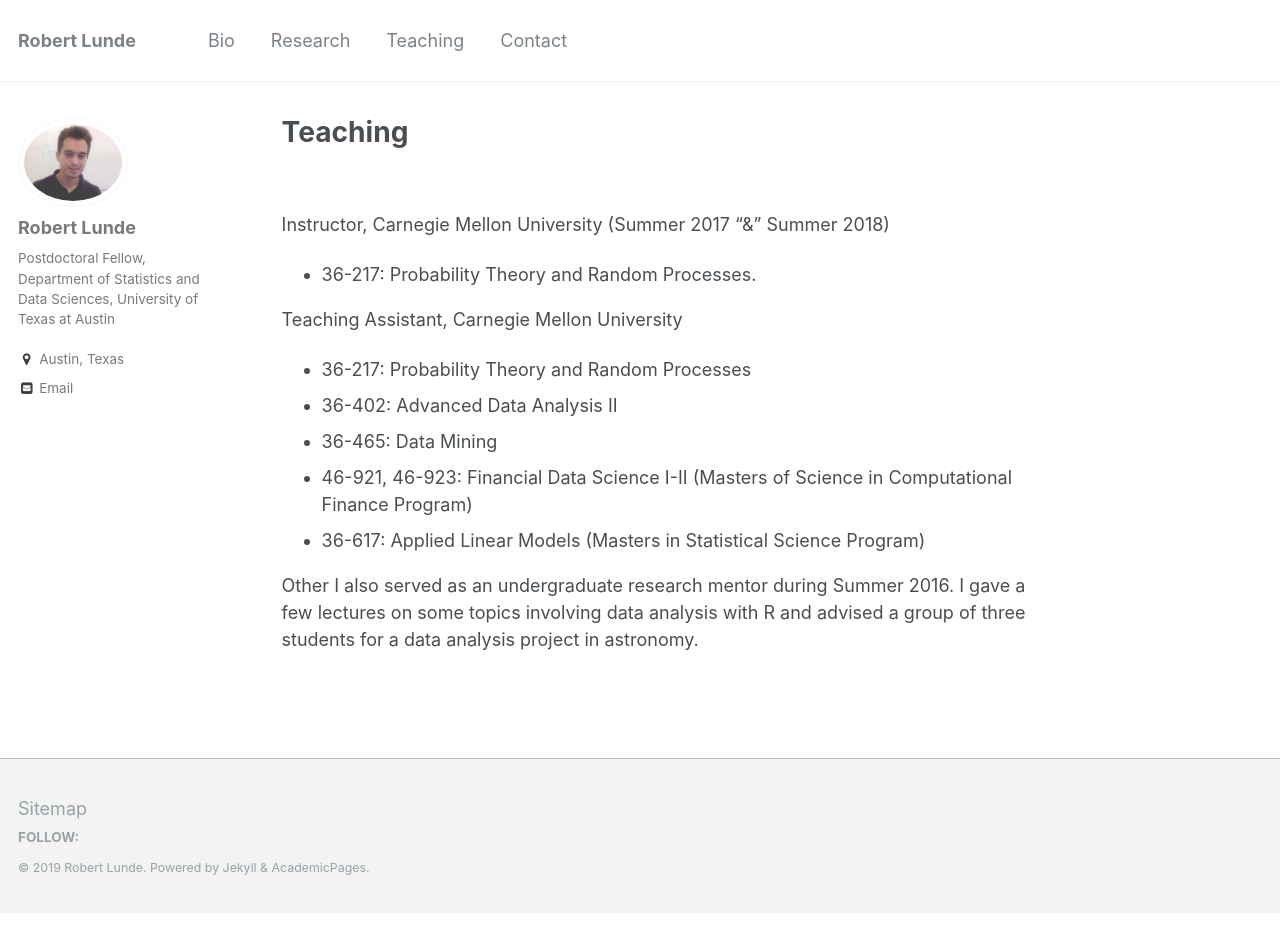
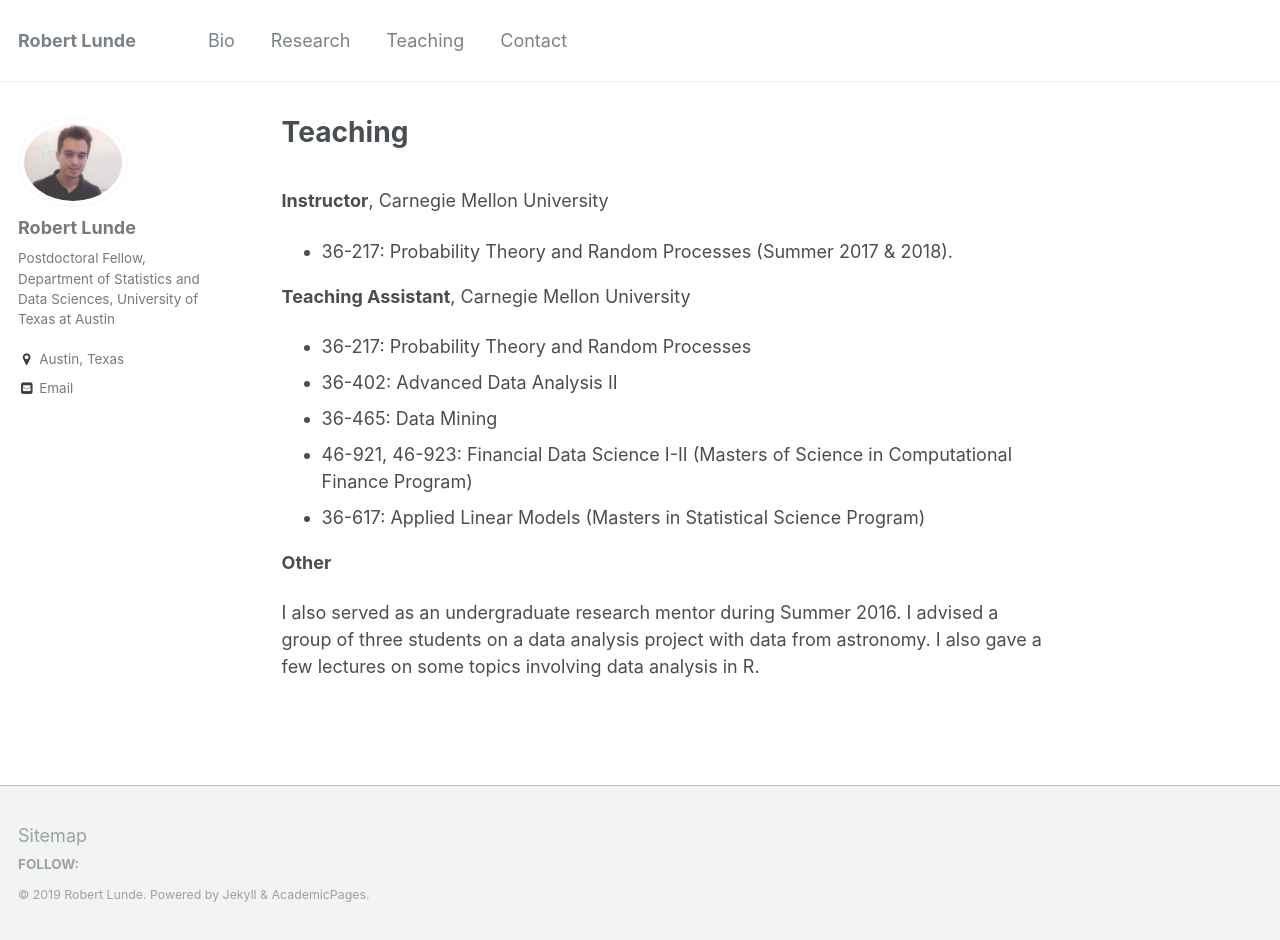
Before and after one commit to rslunde/rslunde.github.io, a Jekyll site: the page built from _pages/teaching.md, in a window 1280 px wide and 940 px high. Built offline with Jekyll 4.4.1, drawn with Linux system fonts in a browser that asks for light colours.

Commit message:
update teaching

```diff
--- a/_pages/teaching.md
+++ b/_pages/teaching.md
@@ -4,17 +4,16 @@ permalink: /teaching/
 author_profile: true
 ---
 <br>
+<b>Instructor</b>, Carnegie Mellon University
+* 36-217: Probability Theory and Random Processes (Summer 2017 & 2018).
 
-
-Instructor, Carnegie Mellon University (Summer 2017 "&" Summer 2018)
-* 36-217: Probability Theory and Random Processes.
-
-Teaching Assistant, Carnegie Mellon University
+<b>Teaching Assistant</b>, Carnegie Mellon University
 * 36-217: Probability Theory and Random Processes
 * 36-402: Advanced Data Analysis II
 * 36-465: Data Mining
 * 46-921, 46-923: Financial Data Science I-II (Masters of Science in Computational Finance Program)
 * 36-617: Applied Linear Models (Masters in Statistical Science Program)
 
-Other
-I also served as an undergraduate research mentor during Summer 2016.  I gave a few lectures on some topics involving data analysis with R and advised a group of three students for a data analysis project in astronomy.
+<b>Other</b>
+
+I also served as an undergraduate research mentor during Summer 2016. I advised a group of three students on a data analysis project with data from astronomy.  I also gave a few lectures on some topics involving data analysis in R.
```
Also changed, not shown: 2 other files.
